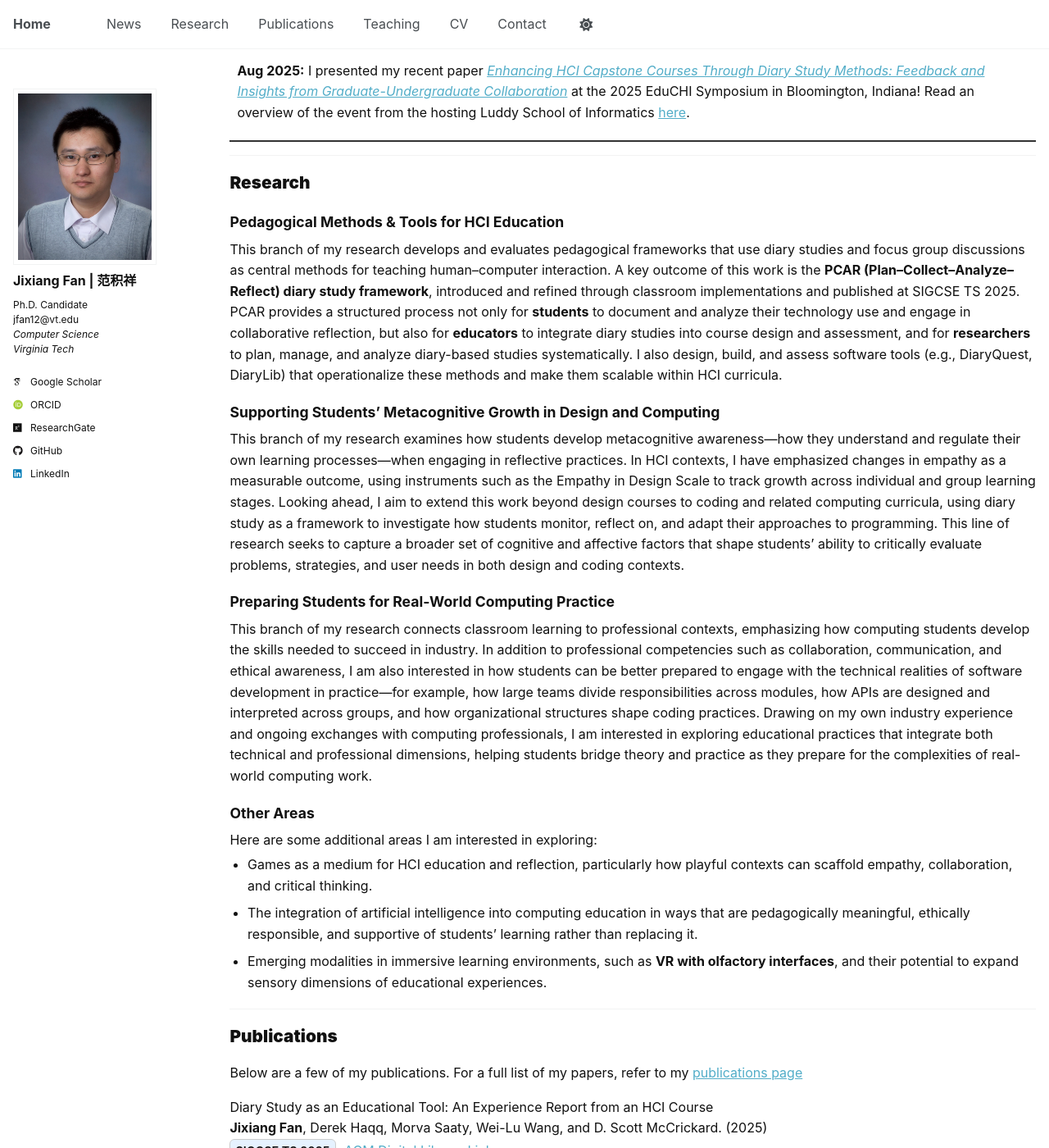
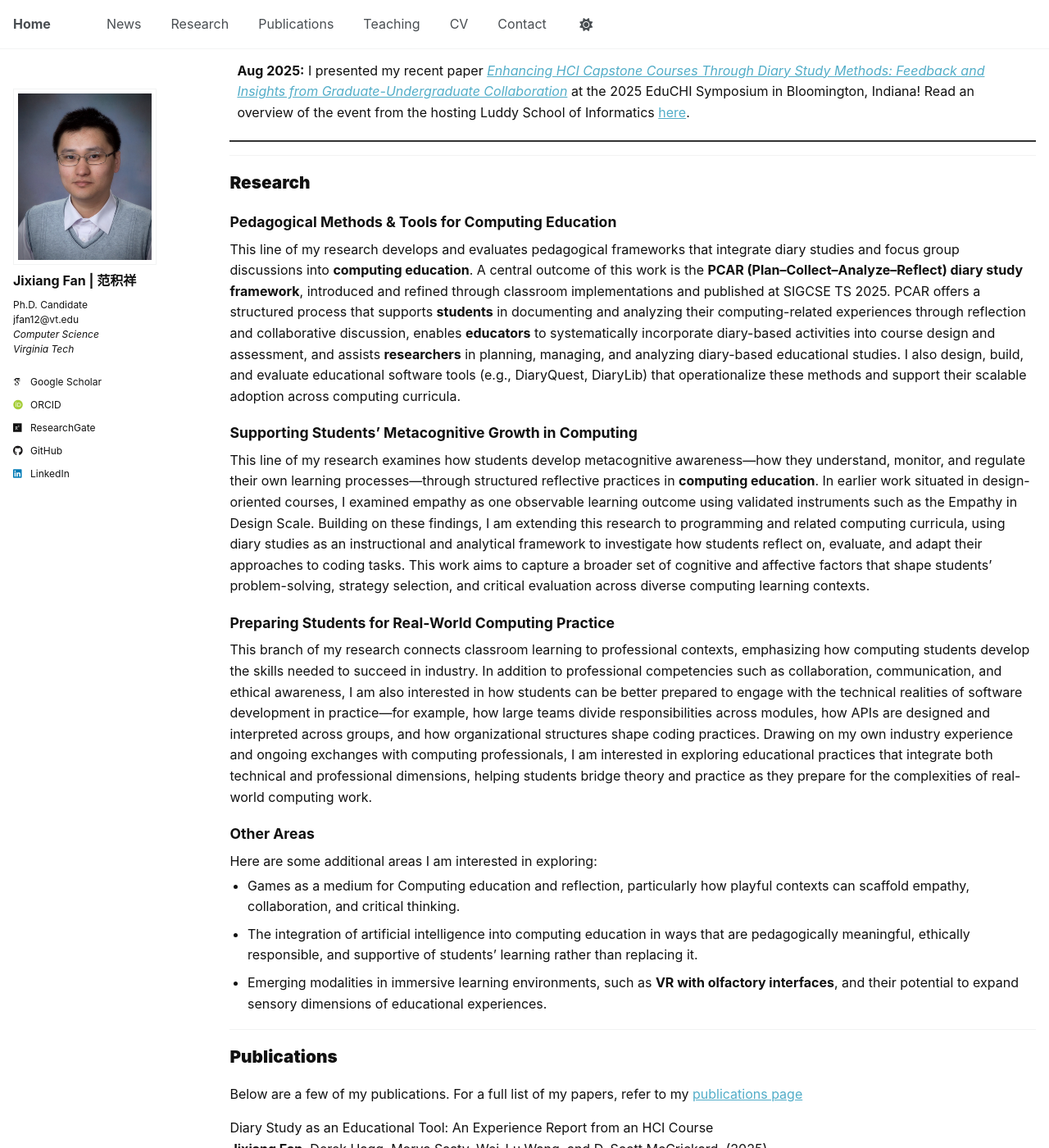
Before and after one commit to JixiangFan/web, a Jekyll site: the page built from _pages/about.md, in a window 1280 px wide and 1400 px high, scrolled down 927 px. Shown: the whole window at 82% size. Built offline with Jekyll 4.4.1, drawn with Linux system fonts in a browser that asks for light colours; some web fonts are replaced; some of the changed text lies outside the part shown.

Commit message:
Update about.md

```diff
--- a/_pages/about.md
+++ b/_pages/about.md
@@ -45,7 +45,7 @@ redirect_from:
 
 <strong style="font-weight:900; font-size:1.3em;">About</strong>
 
-Hello! I’m **Jixiang Fan**, a Ph.D. candidate in Computer Science at Virginia Tech, working with [Dr. D. Scott McCrickard](https://people.cs.vt.edu/mccricks/) in the [Center for Human–Computer Interaction (CHCI)](https://hci.icat.vt.edu/). My research lies at the intersection of <u>Human–Computer Interaction (HCI)</u> and <u>Computing Education Research (CER)</u>, where I explore how diary studies and focus group discussions can be used as pedagogical tools to foster empathy, reflection, and collaborative design skills in computing education. I develop frameworks (PCAR Framework) and tools (DiaryQuest, DiaryLib) that integrate qualitative methods with computational analysis, aiming to make HCI concepts more tangible for students. My work has been disseminated across multiple venues, including full paper at the ACM Technical Symposium on Computer Science Education (SIGCSE TS), as well as other conferences that connect the HCI and computing education communities.
+Hello! I’m **Jixiang Fan**, a Ph.D. candidate in Computer Science at Virginia Tech, working with [Dr. D. Scott McCrickard](https://people.cs.vt.edu/mccricks/). My research is grounded in <u>Computing Education Research (CER)</u>, where I examine how qualitative methods such as diary studies and focus group discussions can be used as pedagogical tools to foster empathy, reflection, and collaborative design skills in computing education. Drawing on perspectives from Human–Computer Interaction, I develop instructional frameworks (e.g., the PCAR Framework) and educational tools (e.g., DiaryQuest, DiaryLib) that integrate reflective practice with computational analysis to support students’ learning and sense-making. My work has been disseminated through multiple computing education venues, including a full paper at the ACM Technical Symposium on Computer Science Education (SIGCSE TS), as well as related interdisciplinary conferences.
 
 I earned my M.S. in [Computer Science from Virginia Tech](https://cs.vt.edu/), and my B.S. degrees in [Computer Science](https://www.cs.umd.edu/) and [Economics from the University of Maryland – College Park](https://www.econ.umd.edu/). At Virginia Tech, I have served as a leading instructor for Professionalism in Computing (CS3604), guiding nearly 200 undergraduates in exploring ethical, social, and professional dimensions of computing. In addition, I have been a Teaching Assistant for twelve semesters across courses ranging from introductory programming (CS1 and CS2) and data structures to advanced Human–Computer Interaction. Beyond the classroom, I actively mentor undergraduate researchers, supporting student-led projects that have resulted in conference papers, posters, and student research competitions. I also hold the Future Professoriate Certificate from the Virginia Tech Graduate School and am a member of the Virginia Tech Academy for Graduate Teaching Assistant Excellence (VT GrATE).
 
@@ -90,39 +90,43 @@ I am expected to graduate in **2026** and am actively seeking **postdoctoral or
 <span id="research" style="position:relative; top:-84px;"></span>
 <strong style="font-weight:900; font-size:1.3em;">Research</strong>
 
-<!-- Pedagogical Methods & Tools for HCI Education -->
+<!-- Pedagogical Methods & Tools for Computing Education -->
 <div style="margin:1rem 0;">
   <div style="font-weight:700; font-size:1.1em; margin-bottom:0.35rem;">
-    Pedagogical Methods &amp; Tools for HCI Education
+    Pedagogical Methods &amp; Tools for Computing Education
   </div>
   <p style="margin:0.25rem 0;">
-    This branch of my research develops and evaluates pedagogical frameworks that use diary studies and
-    focus group discussions as central methods for teaching human–computer interaction. A key outcome of
-    this work is the <strong>PCAR (Plan–Collect–Analyze–Reflect) diary study framework</strong>, introduced and refined through
-    classroom implementations and published at SIGCSE TS 2025. PCAR provides a structured process not only
-    for <strong>students</strong> to document and analyze their technology use and engage in collaborative reflection, but also for
-    <strong>educators</strong> to integrate diary studies into course design and assessment, and for <strong>researchers</strong> to plan,
-    manage, and analyze diary-based studies systematically. I also design, build, and assess software tools (e.g., DiaryQuest, DiaryLib)
-    that operationalize these methods and make them scalable within HCI curricula.
+    This line of my research develops and evaluates pedagogical frameworks that integrate diary studies and
+    focus group discussions into <strong>computing education</strong>. A central outcome of this work is the
+    <strong>PCAR (Plan–Collect–Analyze–Reflect) diary study framework</strong>, introduced and refined through
+    classroom implementations and published at SIGCSE TS 2025. PCAR offers a structured process that supports
+    <strong>students</strong> in documenting and analyzing their computing-related experiences through reflection and collaborative discussion,
+    enables <strong>educators</strong> to systematically incorporate diary-based activities into course design and assessment,
+    and assists <strong>researchers</strong> in planning, managing, and analyzing diary-based educational studies. I also design,
+    build, and evaluate educational software tools (e.g., DiaryQuest, DiaryLib) that operationalize these methods
+    and support their scalable adoption across computing curricula.
   </p>
 </div>
 
-<!-- Supporting Students’ Metacognitive Growth in Design and Computing -->
+
+<!-- Supporting Students’ Metacognitive Growth in Computing -->
 <div style="margin:1rem 0;">
   <div style="font-weight:700; font-size:1.1em; margin-bottom:0.35rem;">
-    Supporting Students’ Metacognitive Growth in Design and Computing
+    Supporting Students’ Metacognitive Growth in Computing
   </div>
   <p style="margin:0.25rem 0;">
-    This branch of my research examines how students develop metacognitive awareness—how they understand
-    and regulate their own learning processes—when engaging in reflective practices. In HCI contexts, I have
-    emphasized changes in empathy as a measurable outcome, using instruments such as the Empathy in Design
-    Scale to track growth across individual and group learning stages. Looking ahead, I aim to extend this work
-    beyond design courses to coding and related computing curricula, using diary study as a framework to
-    investigate how students monitor, reflect on, and adapt their approaches to programming. This line of
-    research seeks to capture a broader set of cognitive and affective factors that shape students’ ability to
-    critically evaluate problems, strategies, and user needs in both design and coding contexts.
+    This line of my research examines how students develop metacognitive awareness—how they understand,
+    monitor, and regulate their own learning processes—through structured reflective practices in
+    <strong>computing education</strong>. In earlier work situated in design-oriented courses, I examined empathy
+    as one observable learning outcome using validated instruments such as the Empathy in Design Scale.
+    Building on these findings, I am extending this research to programming and related computing curricula,
+    using diary studies as an instructional and analytical framework to investigate how students reflect on,
+    evaluate, and adapt their approaches to coding tasks. This work aims to capture a broader set of cognitive
+    and affective factors that shape students’ problem-solving, strategy selection, and critical evaluation
+    across diverse computing learning contexts.
   </p>
 </div>
+
 
 <!-- Preparing Students for Real-World Computing Practice -->
 <div style="margin:1rem 0;">
@@ -150,7 +154,7 @@ I am expected to graduate in **2026** and am actively seeking **postdoctoral or
     Here are some additional areas I am interested in exploring:
   </p>
   <ul style="margin:0; padding-left:1.2rem;">
-    <li>Games as a medium for HCI education and reflection, particularly how playful contexts can scaffold empathy, collaboration, and critical thinking.</li>
+    <li>Games as a medium for Computing education and reflection, particularly how playful contexts can scaffold empathy, collaboration, and critical thinking.</li>
     <li>The integration of artificial intelligence into computing education in ways that are pedagogically meaningful, ethically responsible, and supportive of students’ learning rather than replacing it.</li>
     <li>Emerging modalities in immersive learning environments, such as <strong>VR with olfactory interfaces</strong>, and their potential to expand sensory dimensions of educational experiences.</li>
   </ul>
```
